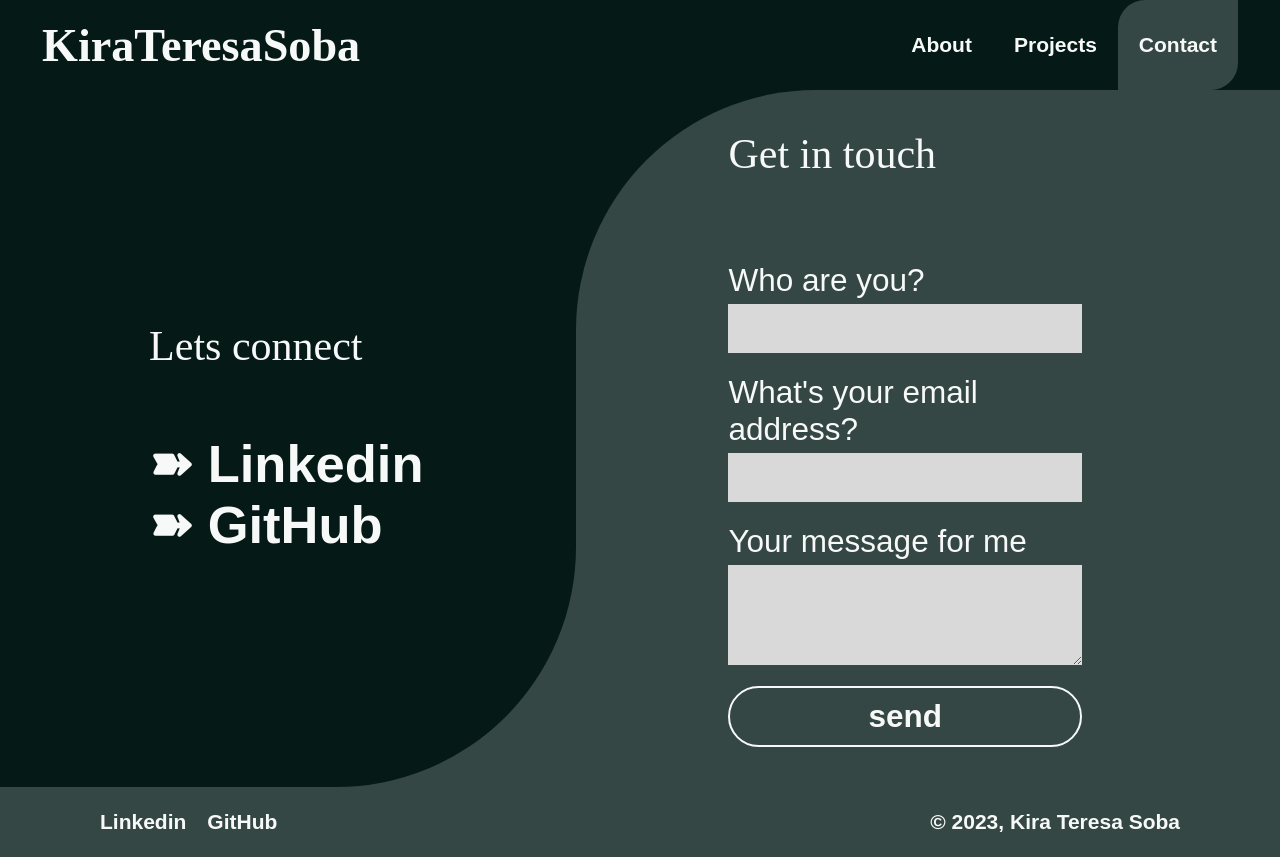
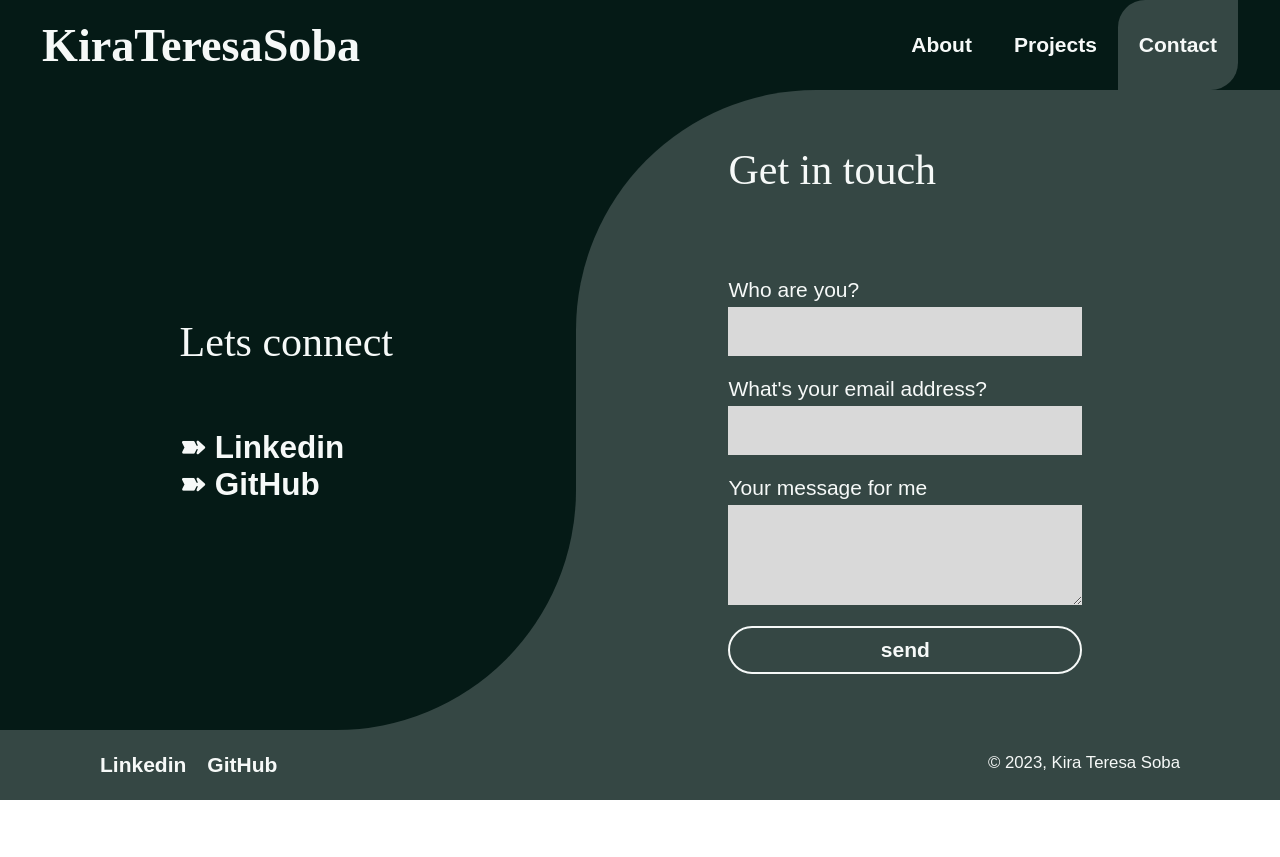
Before and after one commit to KiraTeresa/Portfolio, a React (Create React App) app: page /contact in a window 1280 px wide. After the commit the page ends 800 px from the top, so only its background shows below. Built offline with nearby package versions, Linux system fonts and the light colour scheme; a web font is replaced by a local one.

Commit message:
Change font-size for footer and contact page

```diff
--- a/src/app.scss
+++ b/src/app.scss
@@ -115,7 +115,7 @@
     border-radius: 1.5rem;
     padding: 10px 20px;
     font-weight: bold;
-    font-size: 1.5rem;
+    // font-size: 1.5rem;
     border: none;
 
     &:hover {
--- a/src/components/Contact/contact.scss
+++ b/src/components/Contact/contact.scss
@@ -1,6 +1,5 @@
 .contact {
     .introduction {
-        // background-color: plum;
         width: 75%;
         display: flex;
         justify-content: center;
@@ -10,23 +9,19 @@
             position: absolute;
             bottom: 0;
             left: -3rem;
-            // background-color: yellow;
             display: flex;
             height: 100%;
 
 
             img {
-                // border: blue solid 1px;
                 align-self: flex-end;
                 height: 90%;
             }
         }
 
         .text {
-            // border: green dashed 1px;
-
             a {
-                font-size: 2.5rem;
+                font-size: 1.5rem;
                 transition: ease-in-out font-size 2s, color 2s;
 
                 &:hover {
@@ -42,19 +37,16 @@
         flex-direction: column;
         justify-content: center;
         align-items: center;
-        // border: red dashed 1px;
 
         form {
             display: flex;
             flex-direction: column;
             gap: 1rem;
             width: 50%;
-            // border: blue solid 1px;
 
             label {
                 display: flex;
                 flex-direction: column;
-                font-size: 1.5rem;
             }
 
             input,
@@ -90,7 +82,6 @@
             margin-bottom: 2rem;
 
             form {
-                // border: yellow dashed 2px;
                 width: 100%;
                 padding: 2rem;
                 text-align: center;
--- a/src/components/Footer/footer.scss
+++ b/src/components/Footer/footer.scss
@@ -4,7 +4,6 @@ footer {
     padding: 20px 100px;
     width: 100%;
     height: 70px;
-    font-weight: bold;
     color: #F6F9F8;
     background-color: #354744;
 
@@ -21,6 +20,7 @@ footer {
 
             p {
                 margin: 0;
+                font-size: .8rem;
             }
         }
 
--- a/src/data/projects.json
+++ b/src/data/projects.json
@@ -3,7 +3,7 @@
     "no": 4,
     "name": "Portfolio",
     "deployment": "https://kirateresa.netlify.app/",
-    "introduction": "An introduction of myself. See my latest projects and get in touch.",
+    "introduction": "An introduction of myself and my latest projects.",
     "description": [
         {
             "feature": "Home page",
```
